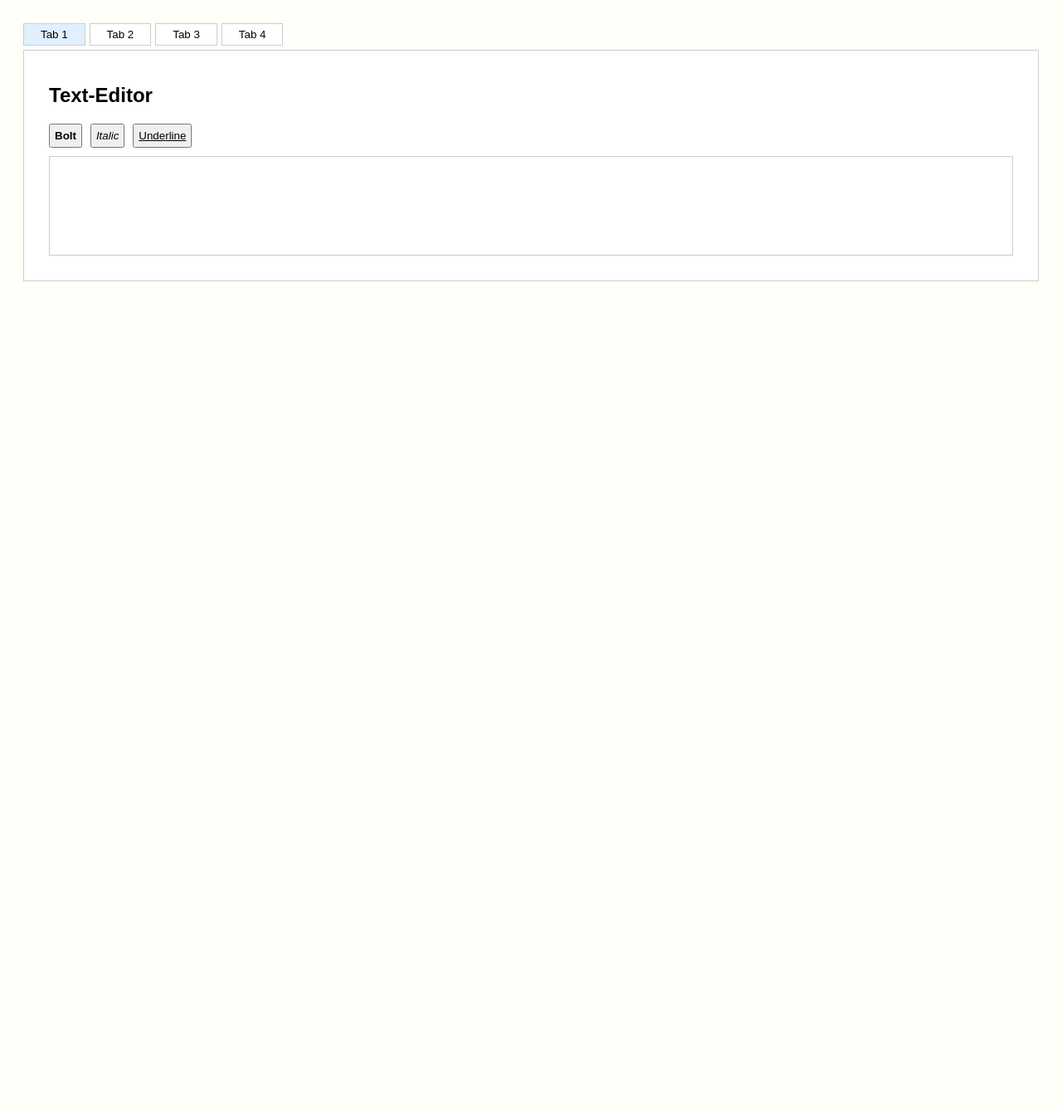
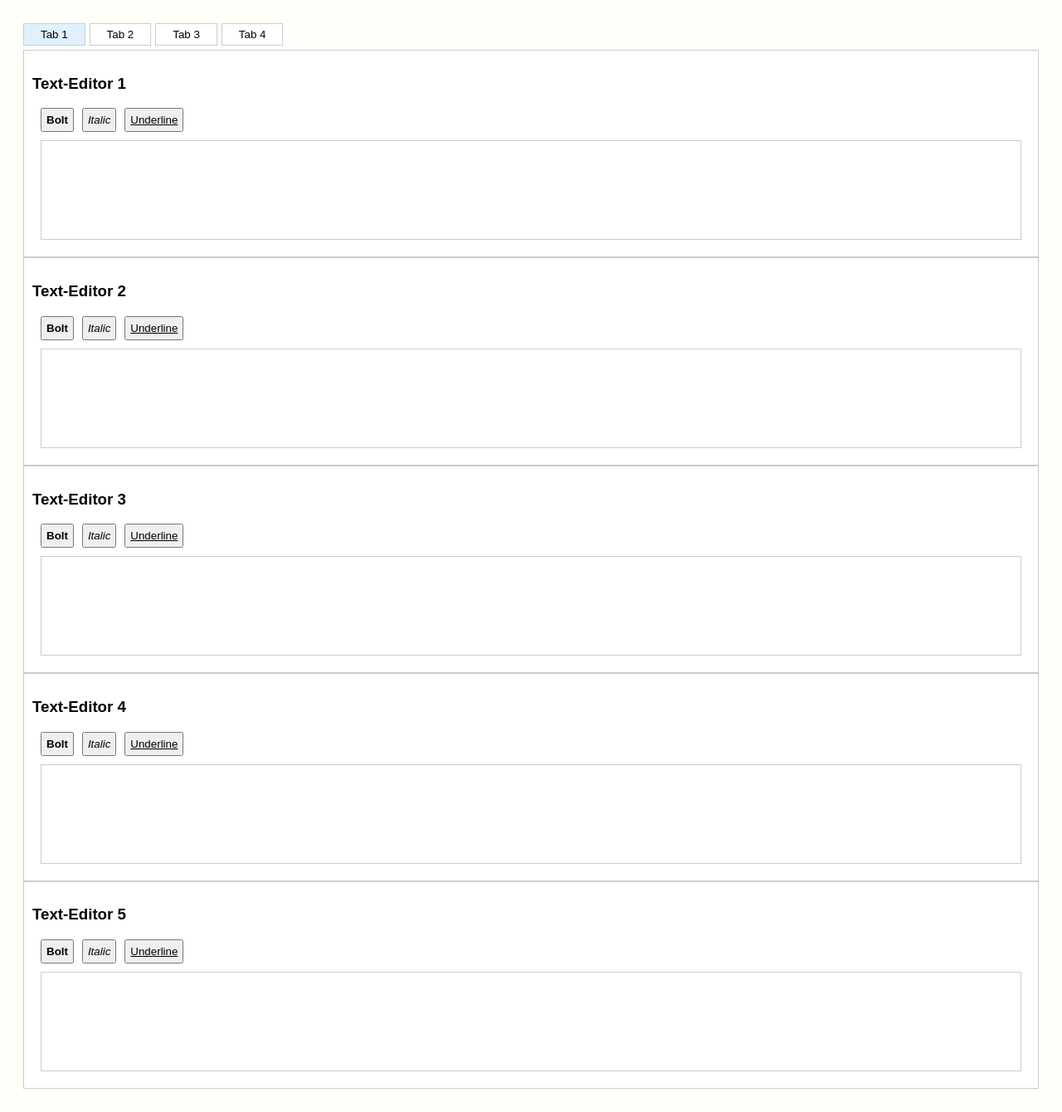
Before and after one commit to pankla-rit/rit-sf-forderungsportfolio-react-app, a React (Create React App) app: page / in a window 1280 px wide. Shown: the whole page at 83% size. Before the commit the page ends 800 px from the top, so only its background shows below. Built offline with nearby package versions, Linux system fonts and the light colour scheme.

Commit message:
SFKIS-858: Erster Versuch mit Api

```diff
--- a/src/App.css
+++ b/src/App.css
@@ -9,7 +9,7 @@ body {
 
 #textEditorBox{
     background-color: rgb(255, 255, 255);
-    padding: 20px;
+    padding: 10px;
     border: 1px solid #ccc;
 }
 
--- a/src/App.js
+++ b/src/App.js
@@ -6,7 +6,6 @@ import "./App.css";
 
 function App() {
   const [activeTab, setActiveTab] = useState(0);
-
 
   const tabObjects = [
     {
@@ -25,21 +24,136 @@ function App() {
       label: "Tab 4",
       content: <div><RichTextEditor /></div>
     },
-
   ];
 
   return (
     <div id="App">
-
       <TabButtons tabs={tabObjects} activeTab={activeTab} setActiveTab={setActiveTab} />
-
+      <div>
       {tabObjects.map((tab, index) => (
         <RichTextBoxDiv key={index} activeTab={activeTab} index={index}>
+          <h3>Text-Editor 1</h3>
           {tab.content}
         </RichTextBoxDiv>
       ))}
+      </div>
+      <div>
+      {tabObjects.map((tab, index) => (
+        <RichTextBoxDiv key={index} activeTab={activeTab} index={index}>
+          <h3>Text-Editor 2</h3>
+          {tab.content}
+        </RichTextBoxDiv>
+      ))}
+      </div>
+      <div>
+      {tabObjects.map((tab, index) => (
+        <RichTextBoxDiv key={index} activeTab={activeTab} index={index}>
+          <h3>Text-Editor 3</h3>
+          {tab.content}
+        </RichTextBoxDiv>
+      ))}
+      </div>
+      <div>
+      {tabObjects.map((tab, index) => (
+        <RichTextBoxDiv key={index} activeTab={activeTab} index={index}>
+          <h3>Text-Editor 4</h3>
+          {tab.content}
+        </RichTextBoxDiv>
+      ))}
+      </div>
+      <div>
+      {tabObjects.map((tab, index) => (
+        <RichTextBoxDiv key={index} activeTab={activeTab} index={index}>
+          <h3>Text-Editor 5</h3>
+          {tab.content}
+        </RichTextBoxDiv>
+      ))}
+      </div>
     </div>
   );
 }
 
 export default App;
+
+
+// import React, { useState, useEffect } from "react";
+// import TabButtons from "./TabButtons";
+// import RichTextBoxDiv from "./RichTextBox ";
+// import RichTextEditor from "./RichTextEditor";
+// import "./App.css";
+// import { getForderungsportfolioResult } from "./ForderungsportfolioApi";
+
+// function App() {
+//   const [activeTab, setActiveTab] = useState(0);
+//   const [tabObjects, setTabObjects] = useState([]);
+
+//   useEffect(() => {
+//     async function fetchTabs(){
+//       const apiObjects = await getForderungsportfolioResult();
+//       const newTabs = apiObjects.map((obj, index) => ({
+//         label: obj.index,
+//         content: (
+//           <div>
+//             {[1, 2, 3].map((index) => (
+//               <div
+//                 key={index}
+//               >
+//                 <RichTextEditor />
+//               </div>
+//             ))}
+//           </div>
+//         )
+//       }));
+//       setTabObjects(newTabs);
+//     }
+//     fetchTabs();
+//   }, []);
+
+//   return (
+//     <div id="App">
+//       <TabButtons tabs={tabObjects} activeTab={activeTab} setActiveTab={setActiveTab} />
+//       <div>
+//       {tabObjects.map((tab, index) => (
+//         <RichTextBoxDiv key={index} activeTab={activeTab} index={index}>
+//           <h3>Text-Editor 1</h3>
+//           {tab.content}
+//         </RichTextBoxDiv>
+//       ))}
+//       </div>
+//       <div>
+//       {tabObjects.map((tab, index) => (
+//         <RichTextBoxDiv key={index} activeTab={activeTab} index={index}>
+//           <h3>Text-Editor 2</h3>
+//           {tab.content}
+//         </RichTextBoxDiv>
+//       ))}
+//       </div>
+//       <div>
+//       {tabObjects.map((tab, index) => (
+//         <RichTextBoxDiv key={index} activeTab={activeTab} index={index}>
+//           <h3>Text-Editor 3</h3>
+//           {tab.content}
+//         </RichTextBoxDiv>
+//       ))}
+//       </div>
+//       <div>
+//       {tabObjects.map((tab, index) => (
+//         <RichTextBoxDiv key={index} activeTab={activeTab} index={index}>
+//           <h3>Text-Editor 4</h3>
+//           {tab.content}
+//         </RichTextBoxDiv>
+//       ))}
+//       </div>
+//       <div>
+//       {tabObjects.map((tab, index) => (
+//         <RichTextBoxDiv key={index} activeTab={activeTab} index={index}>
+//           <h3>Text-Editor 5</h3>
+//           {tab.content}
+//         </RichTextBoxDiv>
+//       ))}
+//       </div>
+//     </div>
+//   );
+// }
+
+// export default App;
--- /dev/null
+++ b/src/ForderungsportfolioApi.js
@@ -0,0 +1,8 @@
+export async function getForderungsportfolioResult(){
+    const localXrm = window.top.xrmCLIFrame;
+    const entityName = "rit_forderungsportfolio";
+    const systemAbfrageOption = "?$select=rit_name";
+
+    const resultArray = await localXrm.WebApi.retrieveMultipleRecords(entityName, systemAbfrageOption);
+    return resultArray.entities || [];
+};
--- a/src/RichTextEditor.js
+++ b/src/RichTextEditor.js
@@ -11,7 +11,7 @@ const RichTextEditor = () => {
 
   return (
     <div className="rich-text-editor">
-      <h2>Text-Editor</h2>
+      {/* <h3>Text-Editor</h3> */}
 
       <div className="toolbar" >
         <button onClick={() => formatText("bold")}><b>Bolt</b></button>
```
